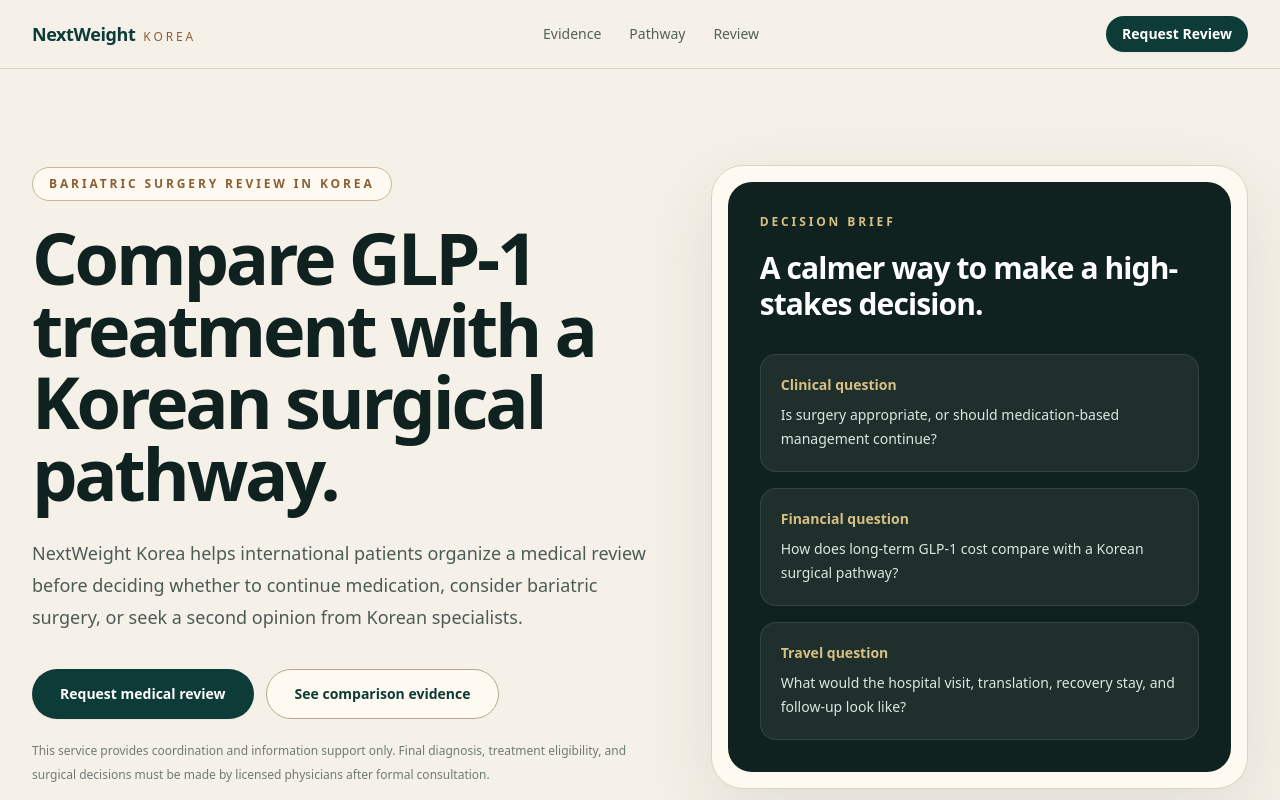
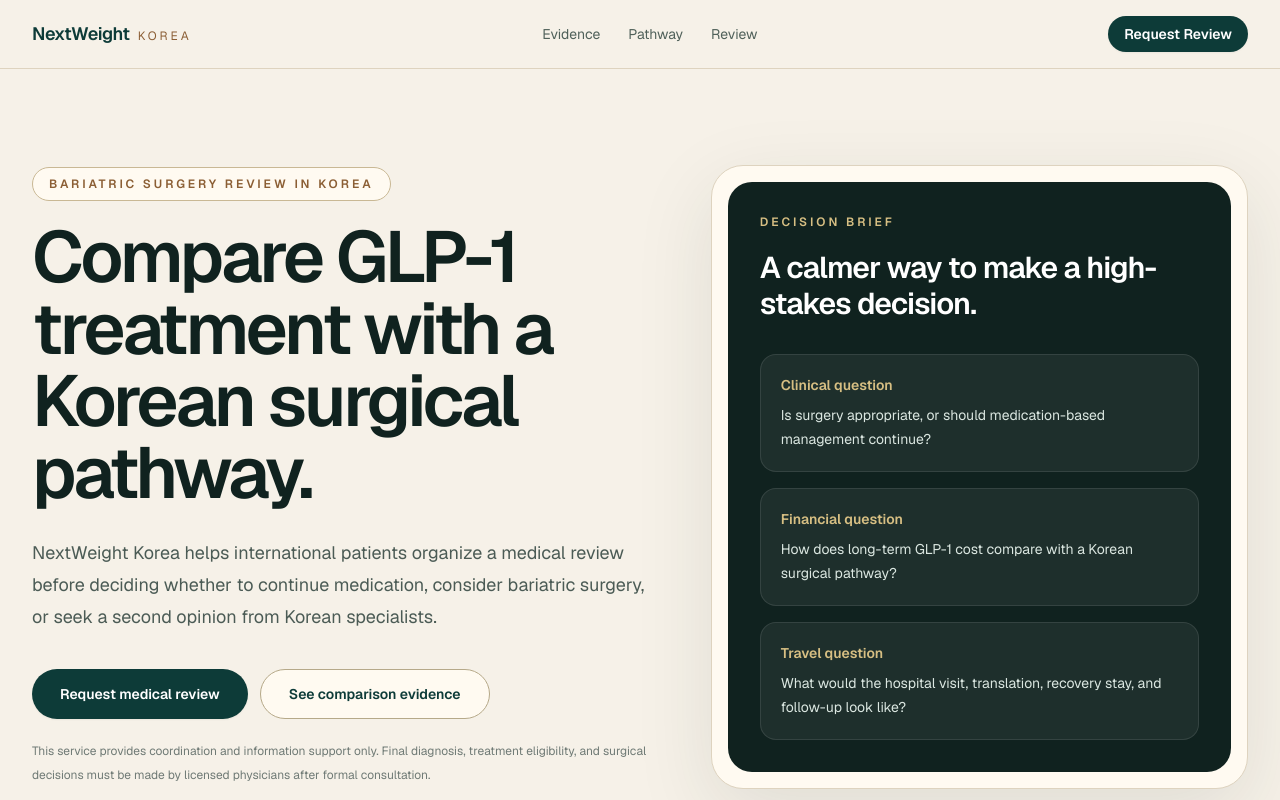
Before and after one commit to NextWorkLab/nextweight-web, a Next.js app: page / in a window 1280 px wide. Shown: the top 800 px of the page. Built offline with nearby package versions, Linux system fonts and the light colour scheme; no server answers.

Commit message:
Apply font variables to layout body

```diff
--- a/app/layout.tsx
+++ b/app/layout.tsx
@@ -36,7 +36,9 @@
           </>
         ) : null}
       </head>
-      <body>{children}</body>
+      <body className={`${geistSans.variable} ${geistMono.variable}`}>
+        {children}
+      </body>
     </html>
   );
 }
```
